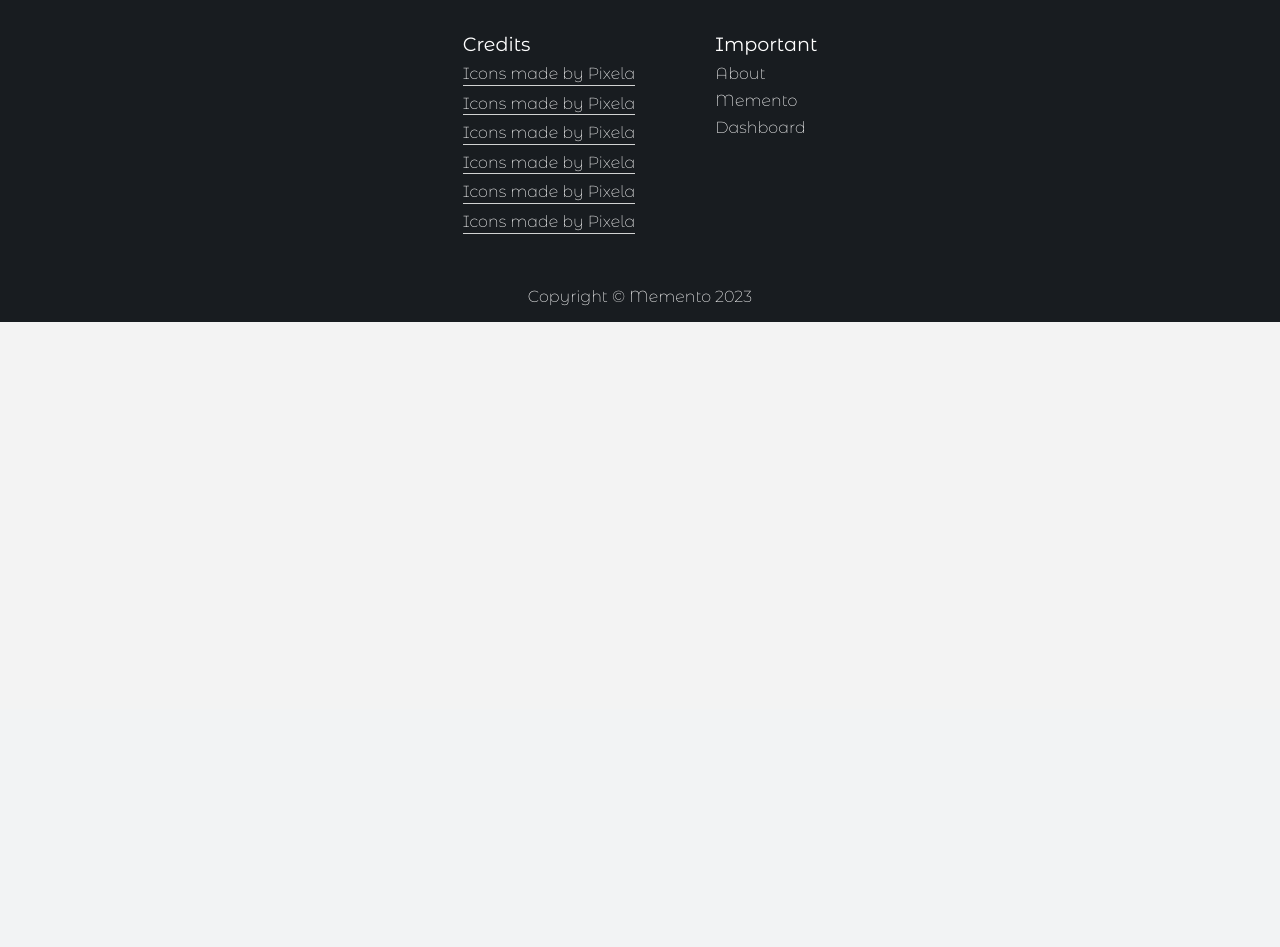
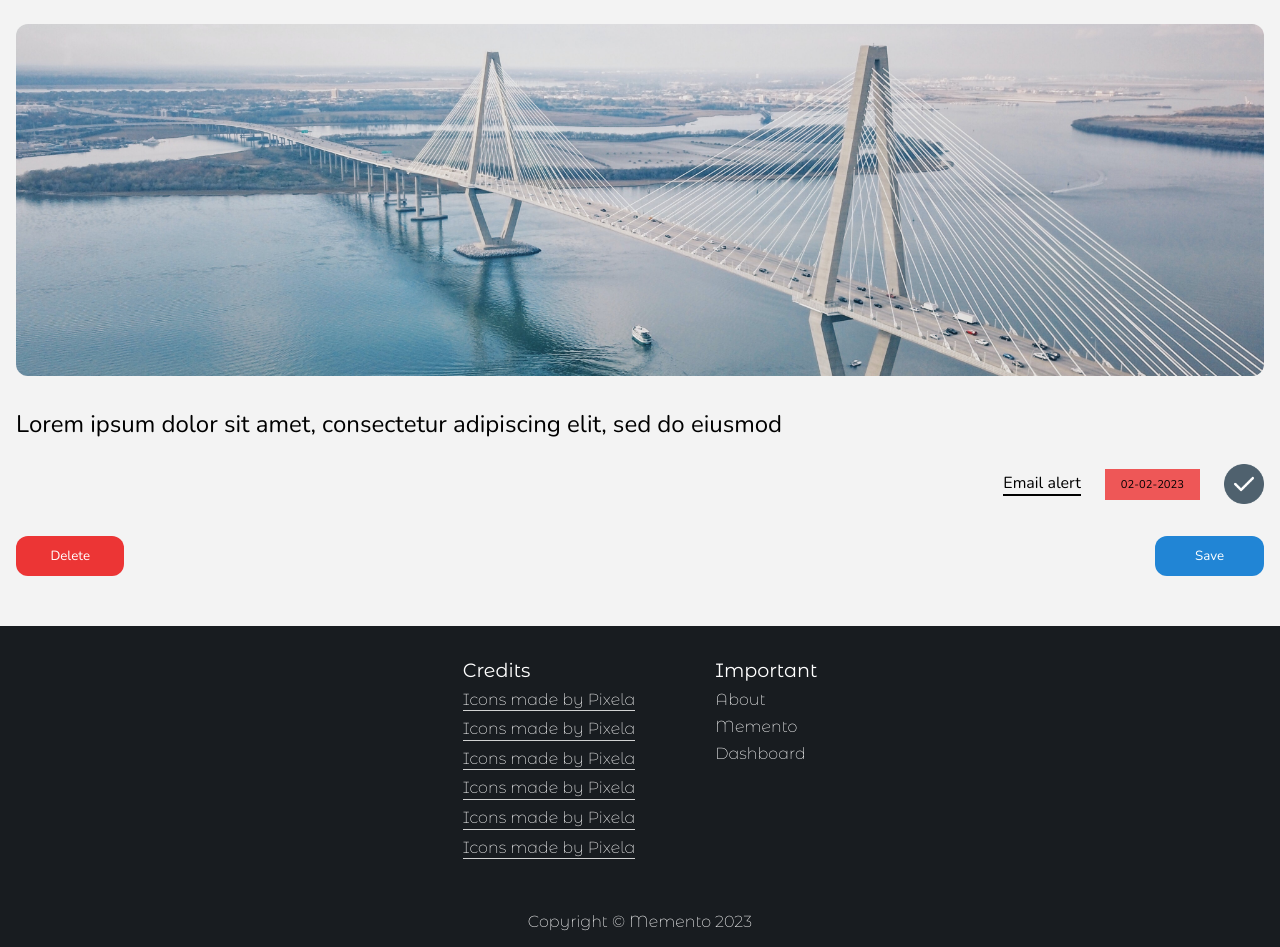
Before and after one commit to TharushaDammith/Memento, a Flask app: page /notes in a window 1280 px wide. Shown: the part 91-1038 px from the top of the page. Before the commit the page ends 413 px from the top, so only its background shows below. Run offline with Flask 2, Linux system fonts and the light colour scheme.

Commit message:
feat add note view

```diff
--- a/main.py
+++ b/main.py
@@ -30,6 +30,11 @@ def dashboard():
     return "dashboard"
 
 
+@app.route("/settings")
+def settings():
+    return render_template("settings.html")
+
+
 @app.route("/notes")
 def notes():
     return render_template("notes.html")
--- a/static/css/navbar-loggedin.css
+++ b/static/css/navbar-loggedin.css
@@ -116,7 +116,7 @@
 .menu {
     cursor: pointer;
     display: none;
-    width: 2.5rem;
+    width: 2rem;
 }
 
 .menu-hr {
--- /dev/null
+++ b/static/css/notes.css
@@ -0,0 +1,118 @@
+#Notes {
+    padding: 1.5rem 1rem;
+}
+
+.note-img {
+    background: url('/static/images/bridge.jpg');
+    background-position: 0 40%;
+    background-size: cover;
+    border-radius: 12px;
+    height: 22rem;
+    margin-bottom: 2rem;
+    width: 100%;
+}
+
+.note-options {
+    align-items: center;
+    display: flex;
+    justify-content: end;
+}
+
+.note-txt {
+    font-size: 1.5rem;
+    font-weight: 200;
+    margin-bottom: 1.5rem;
+    text-align: justify;
+}
+
+.email-txt {
+    border-bottom: 2px solid black;
+    cursor: pointer;
+}
+
+.email-clicked {
+    border-bottom: 2px solid blue !important;
+    color: blue;
+}
+
+.email-btn {
+    display: none;
+}
+
+.date {
+    align-items: center;
+    cursor: pointer;
+    display: flex;
+    font-size: .7rem;
+    padding: .5rem 1rem;
+}
+.date-red {
+    background-color: rgb(238, 87, 87);
+}
+.date-green {
+    background-color: rgb(113, 191, 135);
+}
+.date-yellow {
+    background-color: rgb(238, 223, 87);
+}
+
+.option-margin {
+    margin: 0 1.5rem;
+}
+
+.correct {
+    cursor: pointer;
+    height: 2.5rem;
+    width: 2.5rem;
+}
+
+.clicked {
+    display: none;
+}
+
+.file-options {
+    height: 2.1rem;
+    margin: 2rem 0;
+    position: relative;
+}
+
+.file-btn {
+    border: none;
+    border-radius: 12px;
+    color: white;
+    cursor: pointer;
+    font-family: "Nunito";
+    position: absolute;
+}
+
+.save {
+    background-color: rgb(33, 133, 213);
+    padding: .7rem 2.5rem;
+    right: 0;
+}
+.save:active {
+    background-color: rgb(26, 106, 170);
+}
+
+.delete {
+    background-color: rgb(236, 53, 53);
+    padding: .7rem 2.15rem;
+}
+.delete:active {
+    background-color: rgb(132, 12, 12);
+}
+
+.dark-mode {
+    background-color: rgb(48, 56, 65);
+    color: white;
+}
+
+.border-white {
+    border-bottom: 1px solid white;
+}
+
+@media (max-width: 600px) {
+    .note-options {
+        justify-content: center;
+    }
+}
--- /dev/null
+++ b/static/js/notes.js
@@ -0,0 +1,35 @@
+var dark_mode = document.querySelector('.dark');
+var light_mode = document.querySelector('.light');
+var notes = document.querySelector('#Notes');
+var email_txt = document.querySelector('.email-txt');
+
+dark_mode.addEventListener('click', () => {
+    notes.classList.add('dark-mode');
+    email_txt.classList.add('border-white');
+});
+light_mode.addEventListener('click', () => {
+    notes.classList.remove('dark-mode');
+    email_txt.classList.remove('border-white');
+});
+
+
+// checkmark
+
+var correct_init = document.querySelector('.init');
+var correct_clicked = document.querySelector('.clicked');
+
+correct_init.addEventListener('click', () => {
+    correct_init.style.display = "none";
+    correct_clicked.style.display = "block";
+});
+
+correct_clicked.addEventListener('click', () => {
+    correct_clicked.style.display = "none";
+    correct_init.style.display = "block";
+})
+
+
+var email_txt = document.querySelector('.email-txt');
+email_txt.addEventListener('click', () => {
+    email_txt.classList.toggle('email-clicked');
+})
--- a/templates/notes.html
+++ b/templates/notes.html
@@ -2,6 +2,8 @@
 <html>
     <head>
         {% include "header.html" %}
+
+        <link rel="stylesheet" href="{{ url_for('static', filename='css/notes.css') }}">
 
         <!--navbar-loggedin is the navigation bar of the user IS logged in-->
         <link rel="stylesheet" href="{{ url_for('static', filename='css/navbar-loggedin.css') }}">
@@ -13,8 +15,31 @@
 <!--        {% include "navbar-initial.html" %}-->
         {% include "navbar-loggedin.html" %}
 
+        <section id="Notes">
+            <div class="note-img"></div>
+            <p class="note-txt">Lorem ipsum dolor sit amet, consectetur adipiscing elit, sed do eiusmod </p>
+
+            <form>
+                <div class="note-options">
+                    <p class="email-txt">Email alert</p>
+                    <button class="email-btn" type="submit"></button>
+                    <div class="date date-red option-margin">02-02-2023</div>
+                    <img class="correct init" src="{{ url_for('static', filename='images/correct.png') }}">
+                    <img class="correct clicked" src="{{ url_for('static', filename='images/correct-clicked.png') }}">
+                </div>
+
+                <div class="file-options">
+                    <button class="file-btn save" type="submit">Save</button>
+                    <button class="file-btn delete" type="submit">Delete</button>
+                </div>
+            </form>
+        </section>
+
         <footer>
             {% include "footer.html" %}
+
+            <!--Notes js-->
+            <script src="{{ url_for('static', filename='js/notes.js') }}"></script>
 
             <!--Navbar js-->
             <script src="{{ url_for('static', filename='js/navbar.js') }}"></script>
```
Also changed, not shown: colors.txt (+9 -0 lines), static/css/settings.css (added, +27 -0 lines), templates/settings.html (added, +48 -0 lines), static/images/bridge.jpg (added), static/images/christopher-gower-vjMgqUkS8q8-unsplash.jpg (deleted), static/images/correct-clicked.png (added), static/images/correct.png (added).
